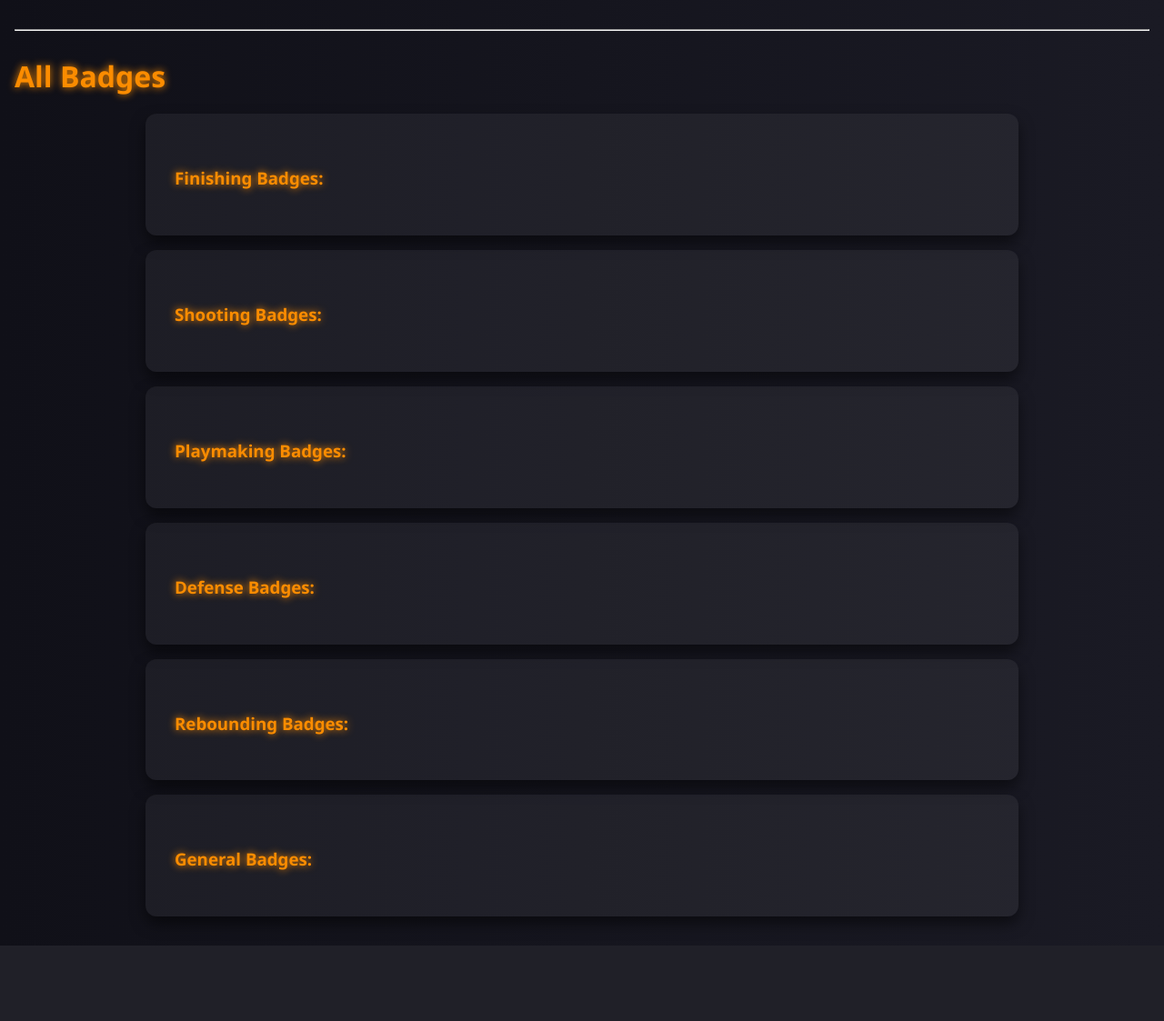
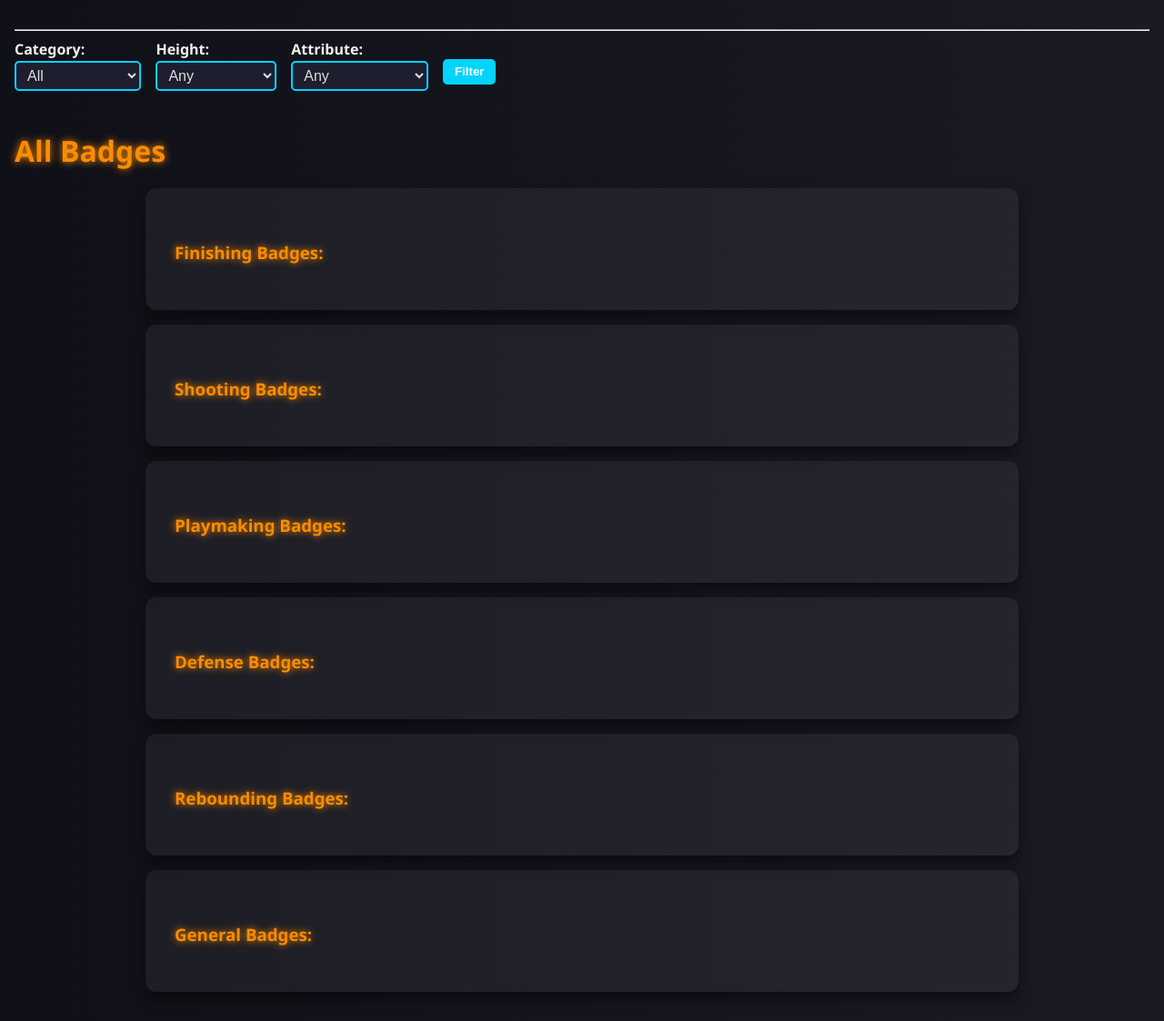
Before and after one commit to JaStaGa/JSG-Website-Directory, a Django app: page /project/badges/ in a window 1280 px wide. Shown: the part 58-1181 px from the top of the page at 91% size. Before the commit the page ends 1098 px from the top, so only its background shows below. Run offline with Django 5.2, Linux system fonts and the light colour scheme; data that the repository does not hold is empty.

Commit message:
badge filtering works

```diff
--- a/project/models.py
+++ b/project/models.py
@@ -280,3 +280,5 @@ def load_attribute_weights():
             print(f"Loaded weight: {aw}")
 
     print(f"Done. {AttributeWeight.objects.count()} weight records.")
+
+# def edit_existing_builds():
--- a/project/templates/project/badge_list.html
+++ b/project/templates/project/badge_list.html
@@ -3,60 +3,120 @@
 {% extends 'project/base.html' %}
 {% block title %}Badges{% endblock %}
 {% block content %}
+
+<form method="get" class="badge-filter-form">
+  <!-- Category -->
+  <label>
+    Category:
+    <select name="category">
+      <option value="">All</option>
+      {% for cat in all_categories %}
+        <option
+          value="{{ cat }}"
+          {% if request.GET.category == cat %}selected{% endif %}
+        >{{ cat }}</option>
+      {% endfor %}
+    </select>
+  </label>
+
+  <!-- Height -->
+  <label>
+    Height:
+    <select name="height">
+      <option value="">Any</option>
+      {% for ht_val, ht_label in all_heights %}
+        <option
+          value="{{ ht_val }}"
+          {% if selected_height == ht_val|stringformat:"s" %}selected{% endif %}
+        >{{ ht_label }}</option>
+      {% endfor %}
+    </select>
+  </label>
+
+  <!-- Attribute -->
+  <label>
+    Attribute:
+    <select name="attribute">
+      <option value="">Any</option>
+      {% for attr in all_attributes %}
+        <option
+          value="{{ attr }}"
+          {% if attr in selected_attributes %}selected{% endif %}
+        >{{ attr }}</option>
+      {% endfor %}
+    </select>
+  </label>
+
+  <button type="submit">Filter</button>
+</form>
+
+
 <h1>All Badges</h1>
 
 <div class="container">
   <h3>Finishing Badges:</h3>
+  <ul>
     {% for badg in badges %}
-            {% if  badg.category  == "Finishing" %}
-                <li><a href="{% url 'badge_detail' badg.pk %}">{{ badg.name }} </a></li>
+      {% if badg.category == "Finishing" %}
+        <li><a href="{% url 'badge_detail' badg.pk %}">{{ badg.name }}</a></li>
       {% endif %}
     {% endfor %}
+  </ul>
 </div>
 
 <div class="container">
   <h3>Shooting Badges:</h3>
+  <ul>
     {% for badg in badges %}
-            {% if  badg.category  == "Shooting" %}
-                <li><a href="{% url 'badge_detail' badg.pk %}">{{ badg.name }} </a></li>
+      {% if badg.category == "Shooting" %}
+        <li><a href="{% url 'badge_detail' badg.pk %}">{{ badg.name }}</a></li>
       {% endif %}
     {% endfor %}
+  </ul>
 </div>
 
 <div class="container">
   <h3>Playmaking Badges:</h3>
+  <ul>
     {% for badg in badges %}
-            {% if  badg.category  == "Playmaking" %}
-                <li><a href="{% url 'badge_detail' badg.pk %}">{{ badg.name }} </a></li>
+      {% if badg.category == "Playmaking" %}
+        <li><a href="{% url 'badge_detail' badg.pk %}">{{ badg.name }}</a></li>
       {% endif %}
     {% endfor %}
+  </ul>
 </div>
 
 <div class="container">
   <h3>Defense Badges:</h3>
+  <ul>
     {% for badg in badges %}
-            {% if  badg.category  == "Defense" %}
-                <li><a href="{% url 'badge_detail' badg.pk %}">{{ badg.name }} </a></li>
+      {% if badg.category == "Defense" %}
+        <li><a href="{% url 'badge_detail' badg.pk %}">{{ badg.name }}</a></li>
       {% endif %}
     {% endfor %}
+  </ul>
 </div>
 
 <div class="container">
   <h3>Rebounding Badges:</h3>
+  <ul>
     {% for badg in badges %}
-            {% if  badg.category  == "Rebounding" %}
-                <li><a href="{% url 'badge_detail' badg.pk %}">{{ badg.name }} </a></li>
+      {% if badg.category == "Rebounding" %}
+        <li><a href="{% url 'badge_detail' badg.pk %}">{{ badg.name }}</a></li>
       {% endif %}
     {% endfor %}
+  </ul>
 </div>
 
 <div class="container">
   <h3>General Badges:</h3>
+  <ul>
     {% for badg in badges %}
-            {% if  badg.category  == "General" %}
-                <li><a href="{% url 'badge_detail' badg.pk %}">{{ badg.name }} </a></li>
+      {% if badg.category == "General" %}
+        <li><a href="{% url 'badge_detail' badg.pk %}">{{ badg.name }}</a></li>
       {% endif %}
     {% endfor %}
+  </ul>
 </div>
 
 {% endblock %}
--- a/project/views.py
+++ b/project/views.py
@@ -1,3 +1,4 @@
+from itertools import groupby
 from django.shortcuts import get_object_or_404, redirect, render
 from django.views.generic import ListView, DetailView, FormView, TemplateView
 from django.urls import reverse_lazy, reverse
@@ -23,9 +24,66 @@ class AttributeDetailView(DetailView):
 
 
 class BadgeListView(ListView):
-    model = Badge
-    template_name = 'project/badge_list.html'
+    model               = Badge
+    template_name       = 'project/badge_list.html'
     context_object_name = 'badges'
+
+    def get_queryset(self):
+        qs = super().get_queryset()
+
+        # --- Category filter ---
+        cat = self.request.GET.get('category', '').strip()
+        if cat:
+            qs = qs.filter(category=cat)
+
+        # --- Height filter ---
+        ht = self.request.GET.get('height', '').strip()
+        if ht:
+            try:
+                ht_int = int(ht)
+                qs = qs.filter(
+                    levels__min_height__lte=ht_int,
+                    levels__max_height__gte=ht_int
+                )
+            except ValueError:
+                pass
+
+        # --- Attribute filter ---
+        raw_attrs = self.request.GET.getlist('attribute')
+        attrs = [a for a in raw_attrs if a.strip()]
+        if attrs:
+            qs = qs.filter(levels__attribute__name__in=attrs)
+
+        return qs.distinct()
+
+    def get_context_data(self, **ctx):
+        data = super().get_context_data(**ctx)
+
+        # for the dropdowns
+        data['all_categories'] = (
+            Badge.objects
+                 .values_list('category', flat=True)
+                 .distinct()
+                 .order_by('category')
+        )
+        data['all_heights'] = [(i, f"{i//12}'{i%12:02d}") for i in range(69, 88)]
+        data['all_attributes'] = (
+            Attribute.objects
+                     .values_list('name', flat=True)
+                     .distinct()
+                     .order_by('name')
+        )
+
+        # re-derive exactly what the user typed
+        selected_height = self.request.GET.get('height', '').strip()
+        raw_attrs       = self.request.GET.getlist('attribute')
+        selected_attrs  = [a for a in raw_attrs if a.strip()]
+
+        data['selected_height']     = selected_height
+        data['selected_attributes'] = selected_attrs
+
+        return data
+
 
 class BadgeDetailView(DetailView):
     model = Badge
@@ -92,9 +150,77 @@ class BuildListView(ListView):
     context_object_name = 'builds'
 
 class BuildDetailView(DetailView):
-    model = Build
-    template_name = 'project/build_detail.html'
+    model               = Build
+    template_name       = 'project/build_detail.html'
     context_object_name = 'build'
+
+    def get_context_data(self, **kwargs):
+        ctx   = super().get_context_data(**kwargs)
+        build = self.object
+
+        # 1) Compute final attributes after dependencies
+        final_attrs = build.expanded_attributes()
+
+        # 2) Which badges the user explicitly chose
+        chosen = sorted({
+            (lvl.badge.name, lvl.level)
+            for lvl in build.selected_levels.select_related('badge')
+        })
+
+        # 3) Find *all* badge‐levels they now satisfy by attribute:
+        qs = BadgeLevel.objects.filter(
+            min_height__lte=build.height,
+            max_height__gte=build.height
+        ).select_related('badge','attribute') \
+         .order_by('badge__name','level','alternative_group')
+
+        qualified = set()
+        for (badge_name, level_code), rows in groupby(
+                qs, key=lambda bl: (bl.badge.name, bl.level)
+        ):
+            if badge_name in {b for b,_ in chosen}:
+                continue
+
+            group_rows = list(rows)
+            # AND‐requirements
+            and_reqs = [r for r in group_rows if r.alternative_group is None]
+            if not all(final_attrs[r.attribute.name] >= r.min_value for r in and_reqs):
+                continue
+
+            # OR‐requirements
+            ok = True
+            or_groups = {r.alternative_group for r in group_rows if r.alternative_group}
+            for grp in or_groups:
+                grp_rows = [r for r in group_rows if r.alternative_group == grp]
+                if not any(final_attrs[r.attribute.name] >= r.min_value
+                           for r in grp_rows):
+                    ok = False
+                    break
+            if not ok:
+                continue
+
+            qualified.add((badge_name, level_code))
+
+        # 4) Reduce to highest‐level per badge:
+        order = {'Bronze':1,'Silver':2,'Gold':3,'HoF':4,'Legend':5}
+        best = {}
+        for name,lvl in qualified:
+            if name not in best or order[lvl] > order[best[name]]:
+                best[name] = lvl
+        extra = sorted(best.items())
+
+        # 5) Attributes raised above 25
+        raised = sorted(
+            [(n,v) for n,v in final_attrs.items() if v>25],
+            key=lambda x: x[0]
+        )
+
+        ctx.update({
+            'chosen_badges': chosen,
+            'extra_badges':  extra,
+            'raised_attrs':  raised,
+        })
+        return ctx
 
 
 # 2. New-build form
--- a/static/styles-project.css
+++ b/static/styles-project.css
@@ -295,3 +295,39 @@ input[type="submit"]:hover {
 .option-text {
   line-height: 1.3;
 }
+
+.badge-filter-form {
+  display: flex;
+  gap: 1rem;
+  flex-wrap: wrap;
+  margin-bottom: 1.5rem;
+  align-items: center;
+}
+
+.badge-filter-form label {
+  font-weight: bold;
+}
+
+.badge-filter-form select,
+.badge-filter-form input[type="search"] {
+  padding: 0.3rem 0.5rem;
+  border: 2px solid #00d4ff;
+  border-radius: 5px;
+  background: #1e1e2f;
+  color: #e0e0e0;
+}
+
+.badge-filter-form button {
+  background-color: #00d4ff;
+  color: #fff;
+  border: none;
+  padding: 0.4rem 0.8rem;
+  border-radius: 5px;
+  font-weight: bold;
+  cursor: pointer;
+  transition: background-color 0.2s ease;
+}
+
+.badge-filter-form button:hover {
+  background-color: #08a4c9;
+}
```
Also changed, not shown: project/templates/project/build_detail.html (+37 -7 lines). Lines whose indentation alone changed are shown as unchanged.
